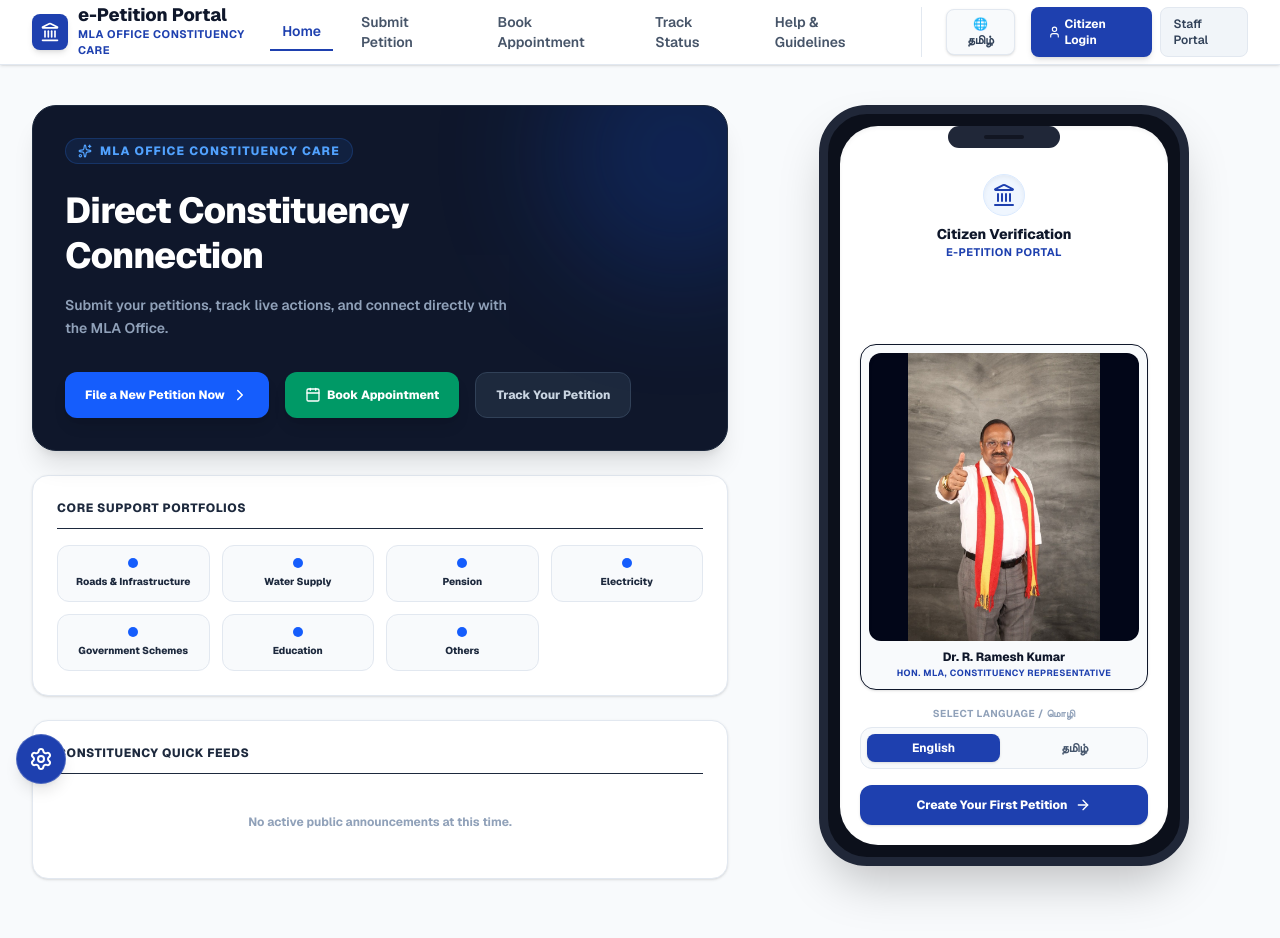
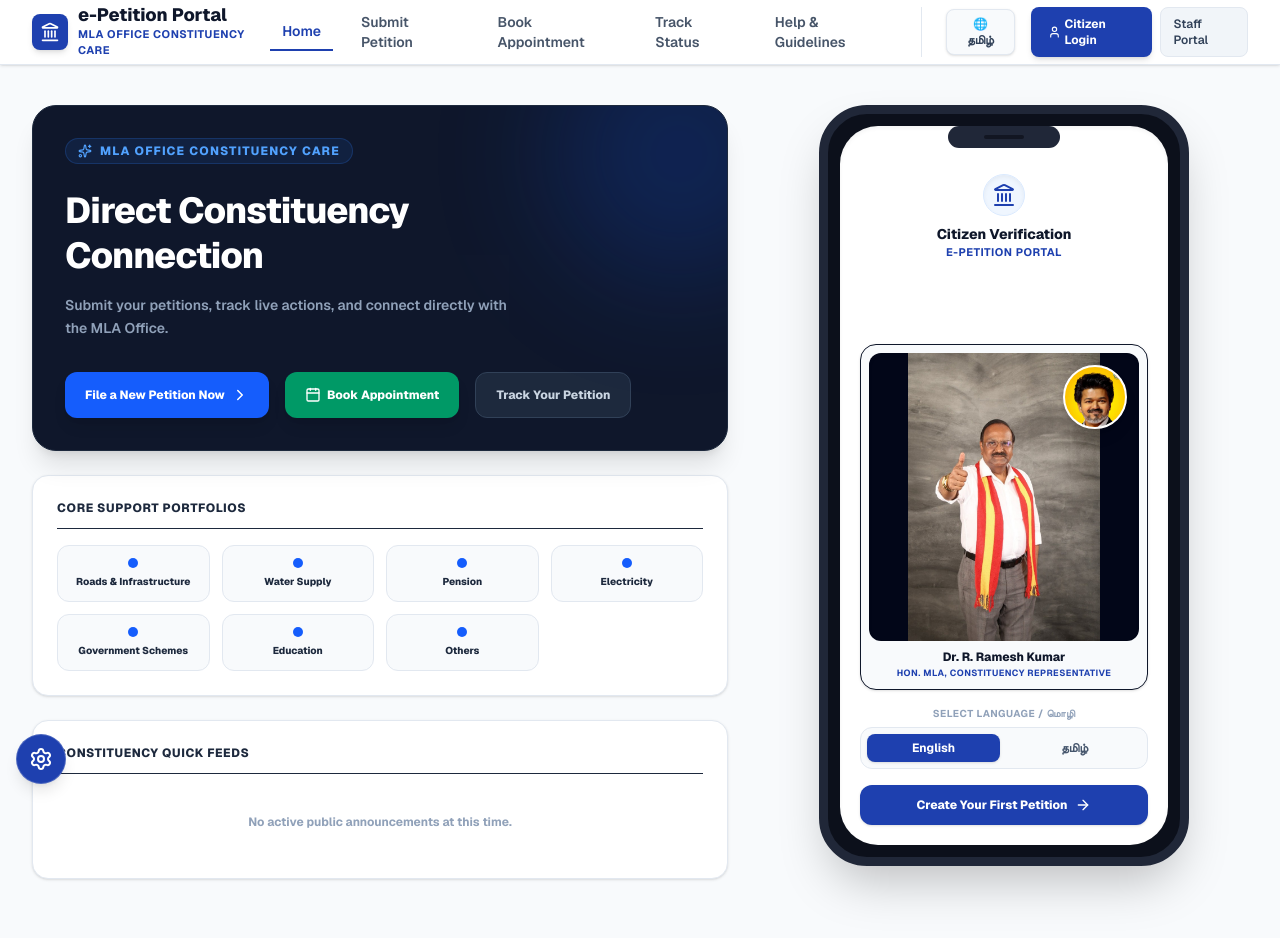
Before and after one commit to siva-shan007/E-PETITION-, a Next.js app: page / in a window 1280 px wide. Shown: the top 938 px of the page. Built offline with nearby package versions, Linux system fonts and the light colour scheme.

Commit message:
feat(kiosk): add circular TVK leader photo overlay on top of MLA photo

```diff
--- a/src/app/page.tsx
+++ b/src/app/page.tsx
@@ -426,6 +426,14 @@ export default function Home() {
                             alt="Dr. R. Ramesh Kumar (Hon. MLA)"
                             className="w-full h-full object-contain"
                           />
+                          {/* Circular Leader Avatar Overlay at top-right */}
+                          <div className="absolute top-3 right-3 w-16 h-16 rounded-full border-2 border-white overflow-hidden shadow-lg bg-white">
+                            <img
+                              src="/tvk-leader.png"
+                              alt="Leader"
+                              className="w-full h-full object-cover object-top"
+                            />
+                          </div>
                         </div>
                         <div className="text-center">
                           <p className="text-xs font-extrabold text-slate-850">Dr. R. Ramesh Kumar</p>
```
Also changed, not shown: public/tvk-leader.png (added).
